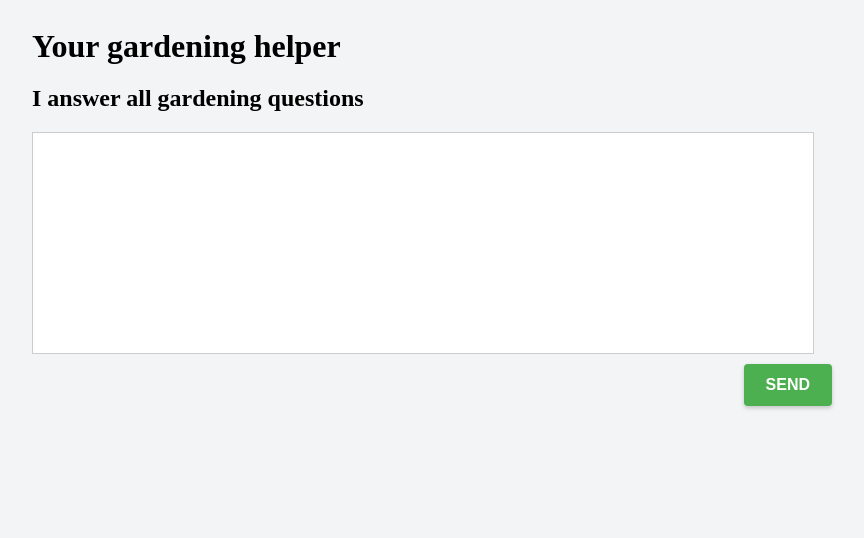
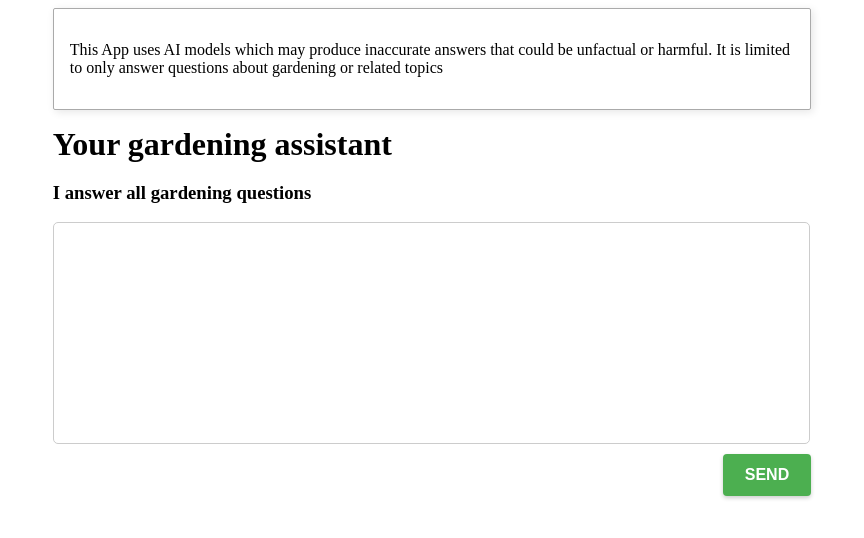
Before and after one commit to tanakachitsamba/app, a SvelteKit app: page / in a window 1280 px wide. Shown: the top 538 px of the page, without its empty margins (208-1072 px from the left). Built offline with nearby package versions, Linux system fonts and the light colour scheme.

Commit message:
fix the alignment issue

```diff
--- a/src/routes/+page.svelte
+++ b/src/routes/+page.svelte
@@ -1,4 +1,6 @@
 <script>
+  import Box from './Box.svelte';
+
 let query = "";
 let waitingOnResponse = false;
 let responseText = "";
@@ -40,17 +42,14 @@
 }
 
 
-    function handleInput(event) {
-      event.target.style.height = 'auto';
-      event.target.style.height = `${event.target.scrollHeight}px`;
-    }
 </script>
 
 
 <style lang="postcss">
 
 :global(html) {
-        background-color: theme(colors.gray.100);
+  background-color: theme(colors.white);
+  margin: 0; padding: 0;
 }
 
 .input-container {
@@ -61,13 +60,18 @@
 }
 
 .input {
-  width: 95%;
+width: 97%;
+//width: auto;
 border: 1px solid #ccc;
 padding: 10px;
 font-size: 20px;
 resize: vertical;
 min-height: 200px;
 margin-bottom: 10px;
+border-radius: 5px;
+
+resize: none; /* Prevent manual resizing */
+overflow: hidden; /* Hide scrollbars */
 }
 
 .button {
@@ -86,13 +90,6 @@
 cursor: pointer;
 width: auto; /* Set width to auto to occupy only the necessary space */
 align-self: flex-end; /* Align the button to the right within the container */
-}
-
-
-
-.input_ {
-      resize: none; /* Prevent manual resizing */
-      overflow: hidden; /* Hide scrollbars */
 }
 
 .button:hover {
@@ -118,23 +115,32 @@
 }
 
 .container {
-      max-width: 800px;
-      margin: 0 auto;
-      padding: 20px;
+  width: 60%;
+  margin: auto;
 }
 
 </style>
 
 
 <main>
+
+
+
+
+
 <div class="container">
-    <div class="features">Your gardening helper</div>
+<Box>
+  <p>This App uses AI models which may produce inaccurate answers that could be unfactual or harmful. It is limited to only answer questions about gardening or related topics</p>
+</Box>
+
+
+<div class="features">Your gardening assistant</div>
 
 {#if !responseText}
-      <h2>I answer all gardening questions</h2>
+  <h3>I answer all gardening questions</h3>
 
   <div class="input-container">
-        <textarea class="input input_" type="text" bind:value={query} on:input={query}></textarea>
+    <textarea class="input" type="text" bind:value={query} on:input={query}></textarea>
     <button class="button" on:click={sendRequest}>Send</button>
   </div>
 {/if}
--- /dev/null
+++ b/src/routes/Box.svelte
@@ -0,0 +1,13 @@
+<div class="box">
+	<slot></slot>
+</div>
+
+<style>
+	.box {
+		border: 1px solid #aaa;
+		border-radius: 2px;
+		box-shadow: 2px 2px 8px rgba(0,0,0,0.1);
+		padding: 1em;
+		margin: 0 0 1em 0;
+	}
+</style>
```
Lines whose indentation alone changed are shown as unchanged.
